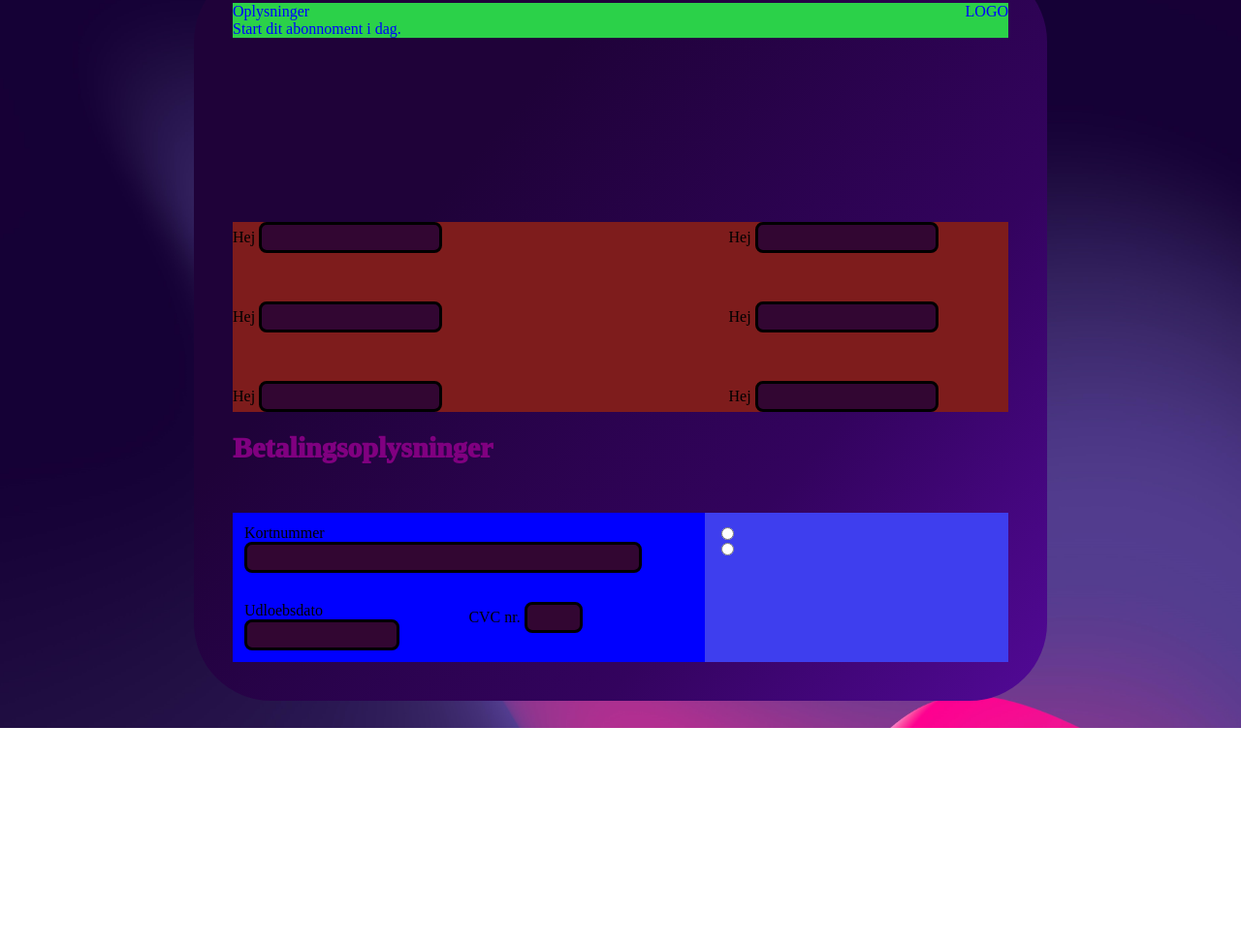
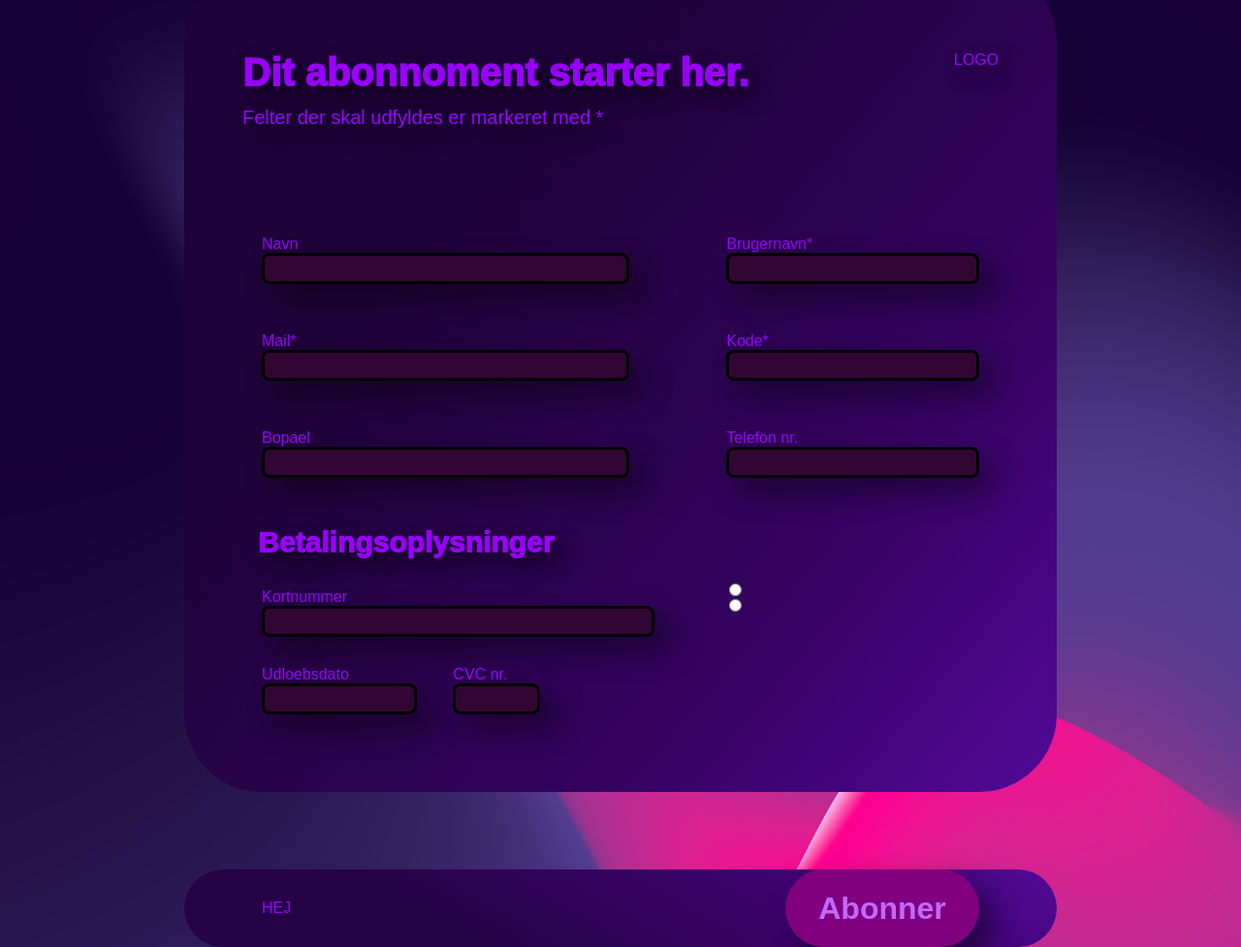
Before and after one commit to Andreas040206/Subscription-UXExperience, a plain HTML site: page index.html in a window 1280 px wide. Shown: the part 145-1122 px from the top of the page at 97% size. Before the commit the page ends 896 px from the top, so only its background shows below. Drawn offline with Linux system fonts and the light colour scheme.

Commit message:
I have just added some style to text, inputs, containers

```diff
--- a/index.html
+++ b/index.html
@@ -11,35 +11,35 @@
     <div class="form1Con">
         <div class="headCon">
             <div class="headOpl">
-                <div class="headUp">Oplysninger</div>
-                <div class="headLow">Start dit abonnoment i dag.</div>
+                <div class="headUp">Dit abonnoment starter her.</div>
+                <div class="headLow">Felter der skal udfyldes er markeret med *</div>
             </div>
             <div class="logoHead">LOGO</div>
         </div>
         <form action="" method="get" id="subsciptionForm">
          <section class="SectionOne">
           <div class="inputNameCon">
-            <label for="inputName" id="labelInName">Hej</label>
+            <label for="inputName" id="labelInName">Navn</label>
             <input type="text" name="inputName" id="inputName">
           </div>
           <div class="inputUsernameCon">
-            <label for="inputUsername" id="labelInName">Hej</label>
-            <input type="text" name="inputUsername" id="indputUsername">
+            <label for="inputUsername" id="labelInName">Brugernavn*</label>
+            <input type="text" name="inputUsername" id="indputUsername" required>
         </div>
         <div class="inputMailCon">
-            <label for="inputMail" id="labelInName">Hej</label>
-            <input type="mail" name="inputMail" id="inputMail">
+            <label for="inputMail" id="labelInName">Mail*</label>
+            <input type="mail" name="inputMail" id="inputMail" required>
         </div>
         <div class="inputPasswordCon">
-            <label for="inputPassword" id="labelInName">Hej</label>
-            <input type="password" name="inputPassword" id="inputPassword">
+            <label for="inputPassword" id="labelInName">Kode*</label>
+            <input type="password" name="inputPassword" id="inputPassword" required>
         </div>
         <div class="inputLocationCon">
-            <label for="inputLocation" id="labelInName">Hej</label>
+            <label for="inputLocation" id="labelInName">Bopael</label>
             <input type="text" name="inputLocation" id="inputLocation">
         </div>
         <div class="inputTelCon">
-            <label for="inputTel" id="labelInName">Hej</label>
+            <label for="inputTel" id="labelInName">Telefon nr.</label>
             <input type="tel" name="inputTel" id="inputTel">
         </div>
       </section>
@@ -67,6 +67,10 @@
      </form>
     </div>
     <div class="form2Con">
+        <div>
+            HEJ
+        </div>
+        <button id="submitBtn" type="submit" form="subsciptionForm">Abonner</button>
     </div>
 
     <script src="script.js" defer></script>
--- a/style.css
+++ b/style.css
@@ -6,6 +6,13 @@ body{
     background-position-x: clamp(-1000px, (calc(110vw + -2000px)), 0px);
     background-image: url(./milad-fakurian-nY14Fs8pxT8-unsplash.jpg);
     height: 110vh;
+    font-family: sans-serif;
+}
+
+div{
+    display: flex;
+    flex-direction: column;
+    color: rgb(153, 0, 255)
 }
 
 input[type="text"],
@@ -19,6 +26,7 @@ input[type="mail"]{
     border-radius: 8px;
     color: rgb(197, 104, 255);
     font-weight: bold;
+    box-shadow: 15px 15px 30px rgba(0, 0, 0, 0.45);
 }
 
 
@@ -26,52 +34,61 @@ input[type="mail"]{
 .form1Con{
     margin-top:  100px;
     border-radius: 80px;
-    width: min(800px , 80vw);
-    height: 800px;
+    width: min(780px , 80vw);
+    height: 780px;
     background: linear-gradient(130deg, rgb(31, 2, 57) 30%, rgb(51, 3, 94) 70%, rgb(82, 9, 151))40% ;
-    padding: 40px;
+    padding: 60px;
 }
 
-.form2Con{
-    margin-top:  80px;
-    border-radius: 80px;
-    width: min(900px , 80vw);
-    height: 200px;
-    background: linear-gradient(30deg, rgb(38, 3, 70) 30%, rgb(61, 4, 111) 70%, rgb(82, 9, 151))40% ;
-}
 
 .headCon{
     display: flex;
-    color: blue;
-    background-color: rgb(43, 209, 73);
+    flex-direction: row;
+    margin-top: 30px;
     justify-content: space-between;
+    text-shadow:10px 10px 20px rgba(0, 0, 0, 0.648);;
+}
+
+.headOpl{
+    gap: 12px;
 }
 
 .SectionOne{
     display: grid;
-    gap: 50px;
+    row-gap: 50px;
+    column-gap: 100px;
     grid-template-rows: 1fr  1fr 1fr;
-    grid-template-columns: 1.6fr 1fr;
-    margin-top: 190px;
-    background-color: rgb(126, 28, 28);
+    grid-template-columns: 1.6fr 1.1fr;
+    margin-top: 110px;
+    margin-left: 20px;
+    margin-right: 20px;
 }
 
-.headOpl{
+.headUp{
+    font-size: 40px;
+    font-weight: 1000;
+}
 
+.headLow{
+    font-size: 20px;
 }
 
 
 .paymentHeader{
-    margin-top: 20px;
+    margin-top: 50px;
+    margin-left: 16px;
     font-size: 30px;
     font-weight: 1000;
-    color: purple;
+    color: rgb(153, 0, 255);
+    text-shadow:10px 10px 20px rgba(0, 0, 0, 0.648);;
 }
 
 .formFooter{
     display: flex;
+    flex-direction: row;
     justify-content: space-between;
-    margin-top: 50px;
+    margin-top: 10px;
+    gap: 50px;
 }
 
 .paymentInfo{
@@ -82,21 +99,17 @@ input[type="mail"]{
     column-gap: 0px;
     grid-template-areas: "kortnummer kortnummer"
     "andet andet2";
-    background-color: blue;
     width: 160%;
-    padding: 12px;
+    padding: 20px;
 }
 
 .inputCardNumCon{
     grid-area: kortnummer;
 }
 
-.inputCardNum{
-}
 
 #inputCardNum{
-    width: 400px;
-    appearance: none
+    width: 100%;
 }
 
 #inputExpireDate{
@@ -104,7 +117,7 @@ input[type="mail"]{
 }
 
 #inputCVCNum{
-    width: 50px;
+    width: 80px;
 }
 
 
@@ -112,7 +125,35 @@ input[type="mail"]{
     display: flex;
     flex-direction: column;
     align-items: flex-start;
-    width: 100%;
+    width: 110%;
     padding: 12px;
-    background-color: rgb(62, 62, 238);
 }
+
+.form2Con{
+    margin-top:  80px;
+    border-radius: 100px;
+    width: min(740px , 80vw);
+    height: 200px;
+    flex-direction: row;
+    padding: 0px 80px;
+    background: linear-gradient(30deg, rgb(38, 3, 70) 30%, rgb(61, 4, 111) 70%, rgb(82, 9, 151))40% ;
+    justify-content: space-between;
+    align-items: center;
+}
+
+#submitBtn{
+    border-radius: 50px;
+    height: 80px;
+    width: 200px;
+    color: rgb(193, 105, 251);
+    background-color: purple;
+    border:none;
+    box-shadow: 15px 15px 30px rgba(0, 0, 0, 0.45);
+    transition: .1s;
+    font-size: 32px;
+    font-weight: bolder;
+}
+#submitBtn:active{
+    transform: scale(1.05);
+    transition-duration: .1s;
+}
```
